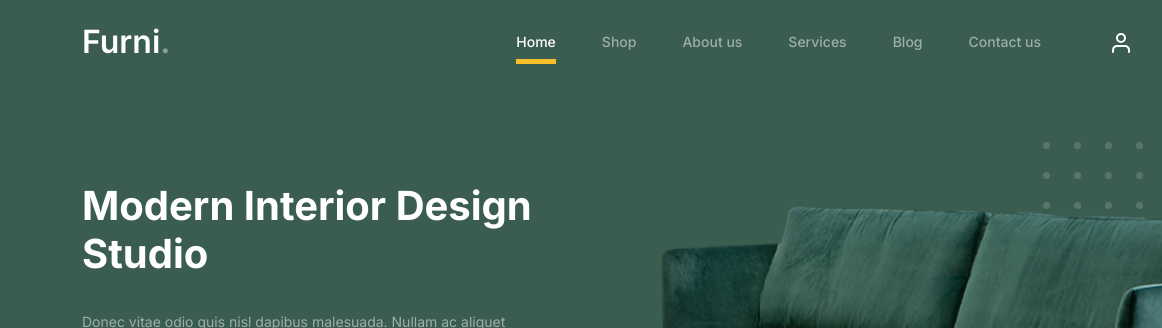
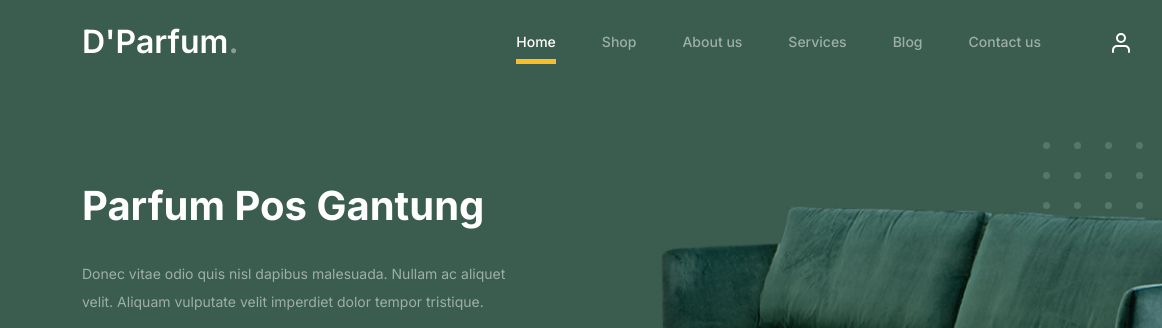
Before and after one commit to calonadev/parfumlumbang, a plain HTML site: page index.html in a window 1280 px wide. Shown: the top 328 px of the page, 0-1162 px from the left. Drawn offline with Linux system fonts and the light colour scheme.

Commit message:
Update index.html

```diff
--- a/index.html
+++ b/index.html
@@ -21,7 +21,7 @@
 		<link href="https://cdnjs.cloudflare.com/ajax/libs/font-awesome/6.0.0-beta3/css/all.min.css" rel="stylesheet">
 		<link href="css/tiny-slider.css" rel="stylesheet">
 		<link href="css/style.css" rel="stylesheet">
-		<title>Furni Free Bootstrap 5 Template for Furniture and Interior Design Websites by Untree.co </title>
+		<title>Parfum Pos Gantung </title>
 	</head>
 
 	<body>
@@ -30,7 +30,7 @@
 		<nav class="custom-navbar navbar navbar navbar-expand-md navbar-dark bg-dark" arial-label="Furni navigation bar">
 
 			<div class="container">
-				<a class="navbar-brand" href="index.html">Furni<span>.</span></a>
+				<a class="navbar-brand" href="index.html">D'Parfum<span>.</span></a>
 
 				<button class="navbar-toggler" type="button" data-bs-toggle="collapse" data-bs-target="#navbarsFurni" aria-controls="navbarsFurni" aria-expanded="false" aria-label="Toggle navigation">
 					<span class="navbar-toggler-icon"></span>
@@ -64,7 +64,7 @@
 					<div class="row justify-content-between">
 						<div class="col-lg-5">
 							<div class="intro-excerpt">
-								<h1>Modern Interior <span clsas="d-block">Design Studio</span></h1>
+								<h1>Parfum <span clsas="d-block">Pos Gantung</span></h1>
 								<p class="mb-4">Donec vitae odio quis nisl dapibus malesuada. Nullam ac aliquet velit. Aliquam vulputate velit imperdiet dolor tempor tristique.</p>
 								<p><a href="" class="btn btn-secondary me-2">Shop Now</a><a href="#" class="btn btn-white-outline">Explore</a></p>
 							</div>
```
